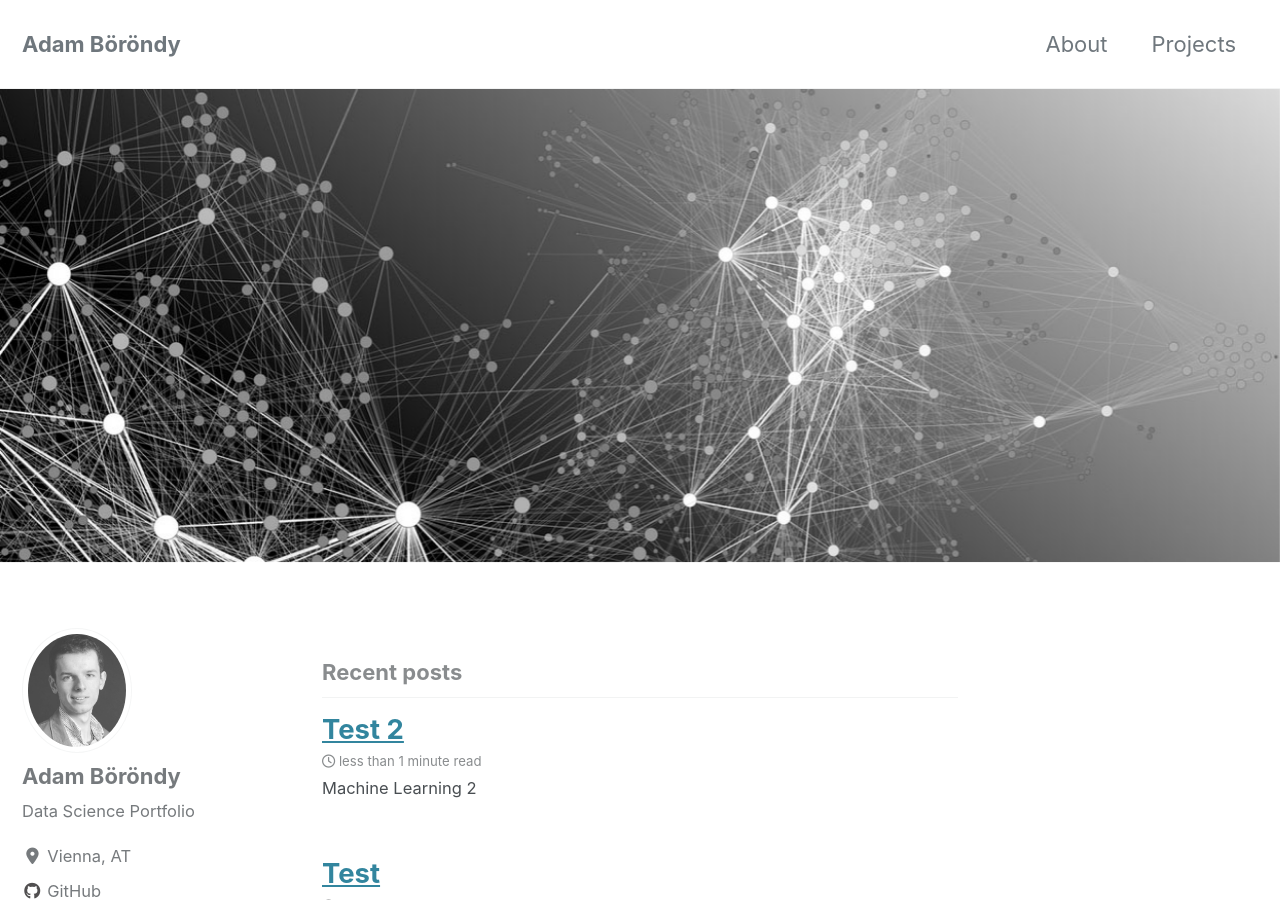
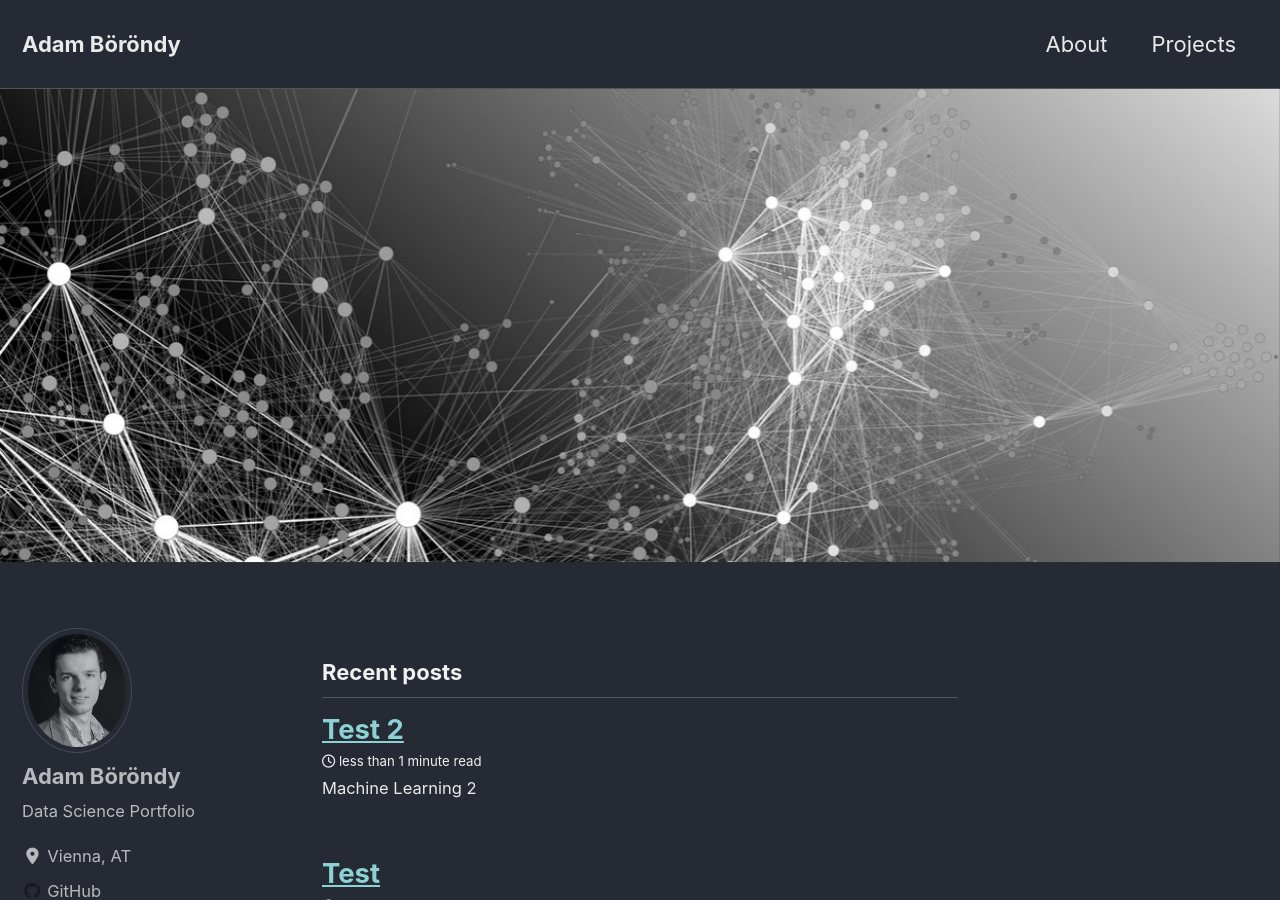
Before and after one commit to adamborondy/adamborondy.github.io, a Jekyll site: the page built from index.html, in a window 1280 px wide and 900 px high. Built offline with Jekyll 4.4.1, drawn with Linux system fonts in a browser that asks for light colours; cached includes are drawn as plain includes; nearby versions of some CDN libraries; the list of posts is cut into pages by our own code.

Commit message:
version 1.17

```diff
--- a/_config.yml
+++ b/_config.yml
@@ -10,9 +10,9 @@
 # Review documentation to determine if you should use `theme` or `remote_theme`
 # https://mmistakes.github.io/minimal-mistakes/docs/quick-start-guide/#installing-the-theme
 
-# theme                  : "minimal-mistakes-jekyll"
+theme                  : "minimal-mistakes-jekyll"
 # remote_theme           : "mmistakes/minimal-mistakes"
-minimal_mistakes_skin    : "default" # "air", "aqua", "contrast", "dark", "dirt", "neon", "mint", "plum", "sunrise"
+minimal_mistakes_skin    : "dark" # "air", "aqua", "contrast", "default", "dirt", "neon", "mint", "plum", "sunrise"
 
 # Site Settings
 locale                   : "en-US"
@@ -229,7 +229,7 @@ plugins:
   - jekyll-paginate
   - jekyll-sitemap
   - jekyll-gist
-  #- jekyll-feed
+  - jekyll-feed
   - jemoji
   - jekyll-include-cache
 
@@ -290,9 +290,10 @@ defaults:
       layout: single
       author_profile: true
       read_time: true
-      comments: # true
+      comments:  true
       share: true
       related: true
+      classes: wide
   # _pages
   - scope:
       path: ""
```
Also changed, not shown: _posts/2019-07-01-helloworld.md (+0 -1 lines), _posts/2019-07-01-introduction.md (+0 -1 lines).
